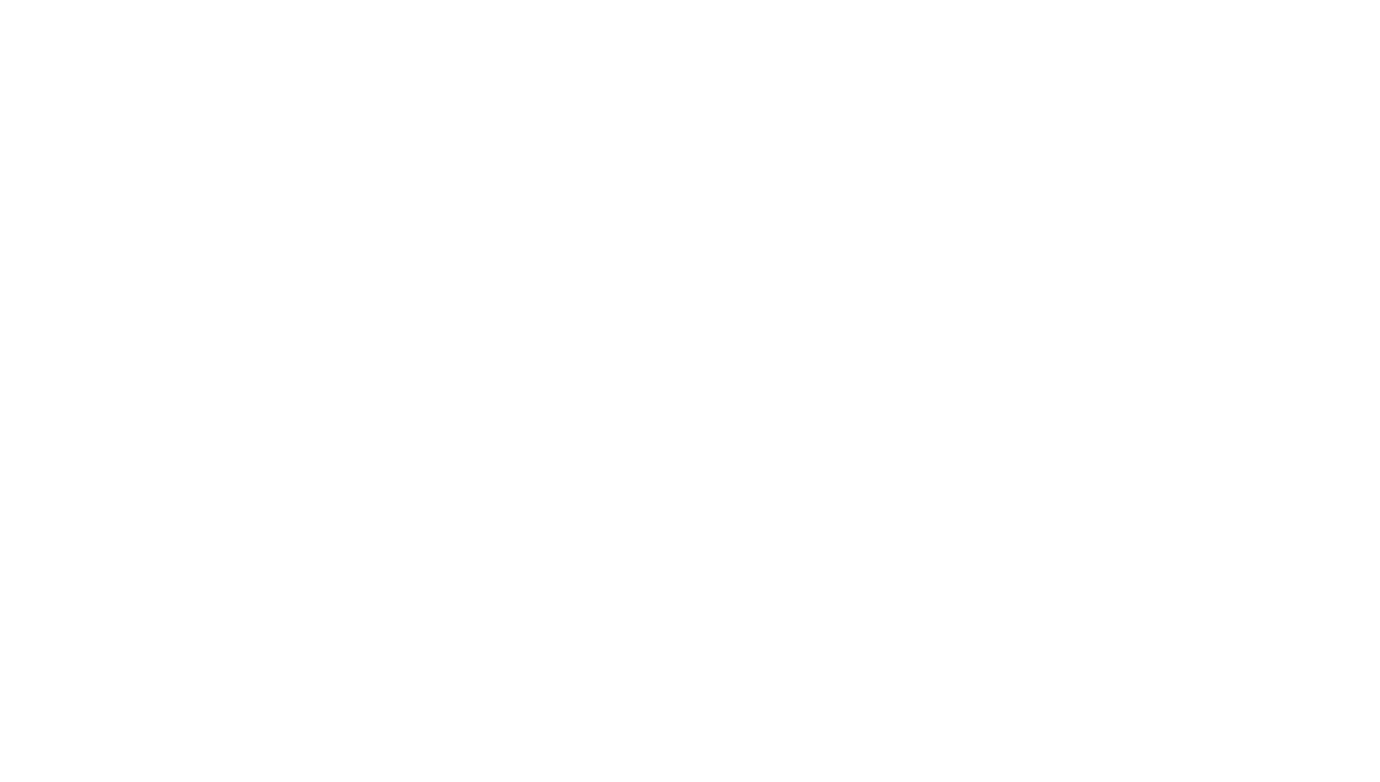
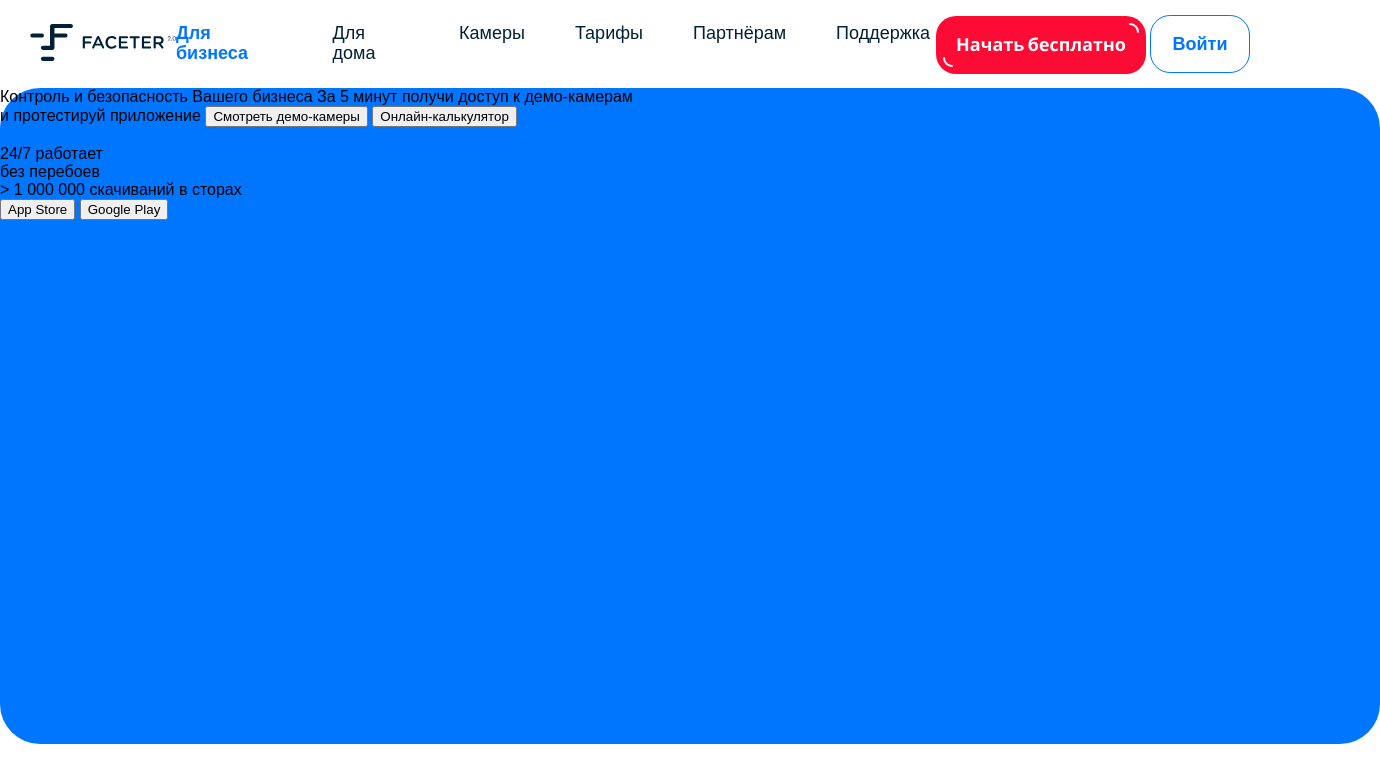
Before and after one commit to whamemer/Faceter, a website built with webpack: page src/index.html in a window 1280 px wide. Shown: the whole page, 1380 px wide, since content can reach past the window. Built offline with nearby package versions, Linux system fonts and the light colour scheme.

Commit message:
day 1: make header and start banner down it

```diff
--- a/src/index.html
+++ b/src/index.html
@@ -1,5 +1,5 @@
 <!DOCTYPE html>
-<html lang="en">
+<html lang="ru">
 <head>
     <meta charset="UTF-8">
     <meta name="viewport" content="width=device-width, initial-scale=1.0">
@@ -9,6 +9,54 @@
     <title>Faceter</title>
 </head>
 <body>
-
+    <div class="container">
+        <div class="header">
+            <div class="header__logo">
+                <img src="img/business/icons/header-logo.svg">
+            </div>
+                <nav class="header__navigation">
+                    <a class="navigation-text-active" href="#">Для бизнеса</a>
+                    <a class="navigation-text" href="#">Для дома</a>
+                    <a class="navigation-text" href="#">Камеры</a>
+                    <a class="navigation-text" href="#">Тарифы</a>
+                    <a class="navigation-text" href="#">Партнёрам</a>
+                    <a class="navigation-text" href="#">Поддержка</a>
+                </nav>
+            <div class="header__buttons">
+                <button class="header__start__for__free"><img src="img/business/icons/header-button.svg"></button>
+                <button class="header__signin">Войти</button>
+            </div>
+        </div>
+        <div class="banner">
+            <div class="banner__text__block">
+                <span class="title-text-up">Контроль и безопасность</span>
+                <span class="title-text-down">Вашего бизнеса</span>
+                <span class="main-text">За 5 минут получи доступ к демо-камерам<br> и протестируй приложение</span>
+                <button class="banner-demo-button"><img>Смотреть демо-камеры</button>
+                <button class="banner-calculator-button"><img>Онлайн-калькулятор</button>
+                <div class="downloads-block">
+                    <div class="downloads-img">
+                        <img>
+                    </div>
+                    <div class="downloads-text">
+                        <span class="downloads-title-text">24/7</span>
+                        <span class="downloads-main-text">работает<br> без перебоев</span>
+                    </div>
+                    <div class="downloads-text-two">
+                        <span class="downloads-title-text">> 1 000 000</span>
+                        <span class="downloads-main-text">скачиваний в сторах</span>
+                        <img>
+                    </div>
+                    <div class="downloads-buttons">
+                        <button class="dowbloads-app-store">App Store</button>
+                        <button class="dowbloads-google-play">Google Play</button>
+                    </div>
+                </div>
+            </div>
+            <div class="minnumbers">
+                <img>
+            </div>
+        </div>
+    </div>
 </body>
 </html>
--- a/src/styles.scss
+++ b/src/styles.scss
@@ -5,9 +5,99 @@ html, body
     box-sizing: border-box;
 }
 
-h1
+.container
 {
-    margin-left: 10px;
-    color: #f12;
-    position: relative;
+    width: 100%;
+    max-width: 1440px;
+    margin: 0 auto;
+    font-family: Arial;
 }
+
+.header
+{
+    display: flex;
+    flex-direction: row;
+    justify-content: space-between;
+    align-items: center;
+    padding: 15px 30px;
+
+    &__logo
+    {
+        cursor: pointer;
+    }
+
+    &__navigation
+    {
+        font-size: 18px;
+        line-height: 19.8px;
+        display: flex;
+        gap: 50px;
+
+        a
+        {
+            text-decoration: none;
+        }
+
+        a:hover
+        {
+            border-bottom: 2px solid rgba(0, 118, 254, 1);
+            transition: .3s ease;
+        }
+
+        .navigation-text-active
+        {
+            font-weight: 600;
+            color: #0076FE;
+        }
+
+        .navigation-text
+        {
+            font-weight: 500;
+            color: #002033;
+        }
+    }
+
+    &__buttons
+    {
+        display: flex;
+        gap: 10px;
+
+        .header__start__for__free
+        {
+            width: 210px;
+            height: 58px;
+            border: none;
+            font: inherit;
+            color: inherit;
+            background-color: transparent;
+            cursor: pointer;
+            border-radius: 20px;
+        }
+
+        .header__signin
+        {
+            width: 100px;
+            height: 58px;
+            border: 1px solid rgba(0, 118, 254, 1);
+            border-radius: 20px;
+            background-color: #fff;
+            cursor: pointer;
+
+            font-size: 18px;
+            font-weight: 600;
+            line-height: 28px;
+            color: #0076FE;
+        }
+    }
+}
+
+.banner
+{
+    width: 1380px;
+    height: 656px;
+    background-color: #0076FE;
+    border-radius: 40px;
+    margin: 0 auto;
+
+
+}
```
Also changed, not shown: src/img/business/icons/header-button.svg (added), src/img/business/icons/header-logo.svg (added).
